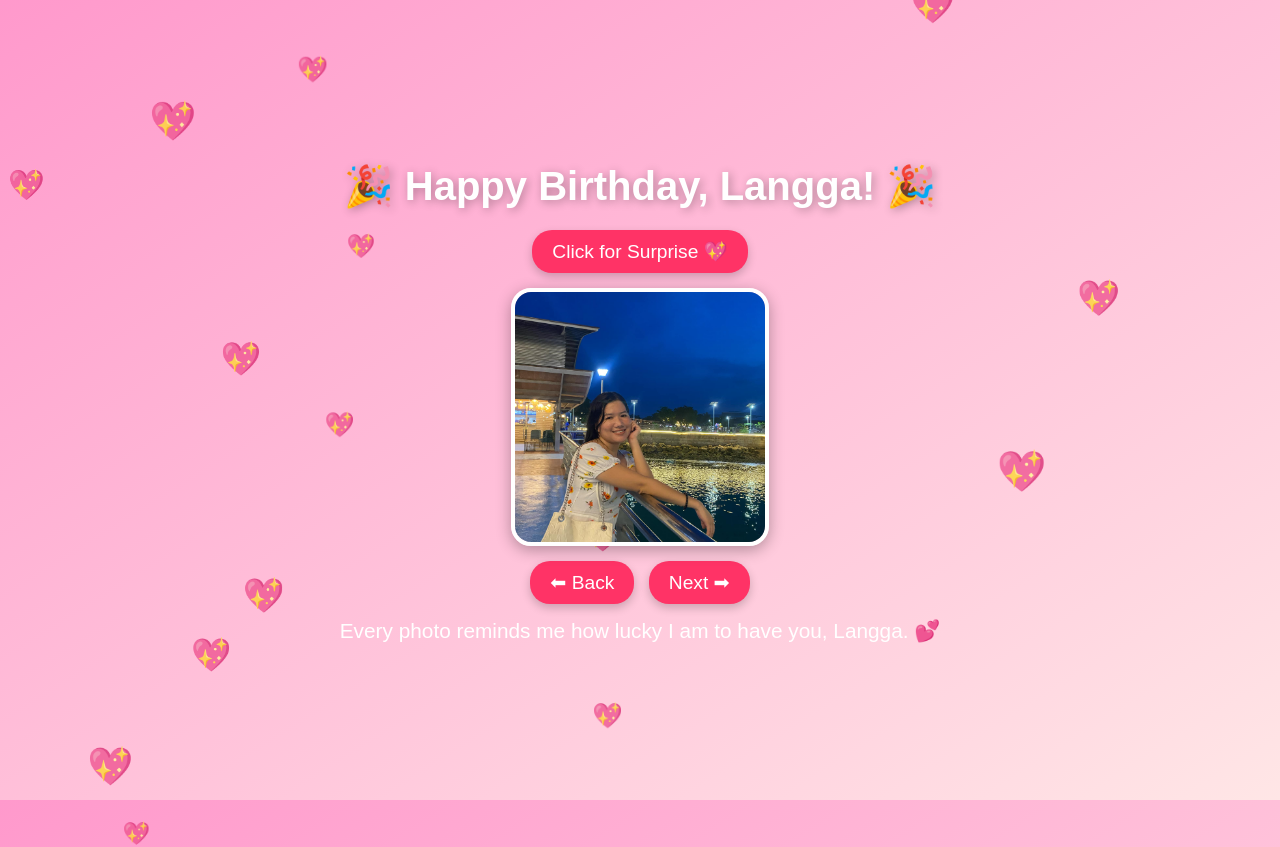
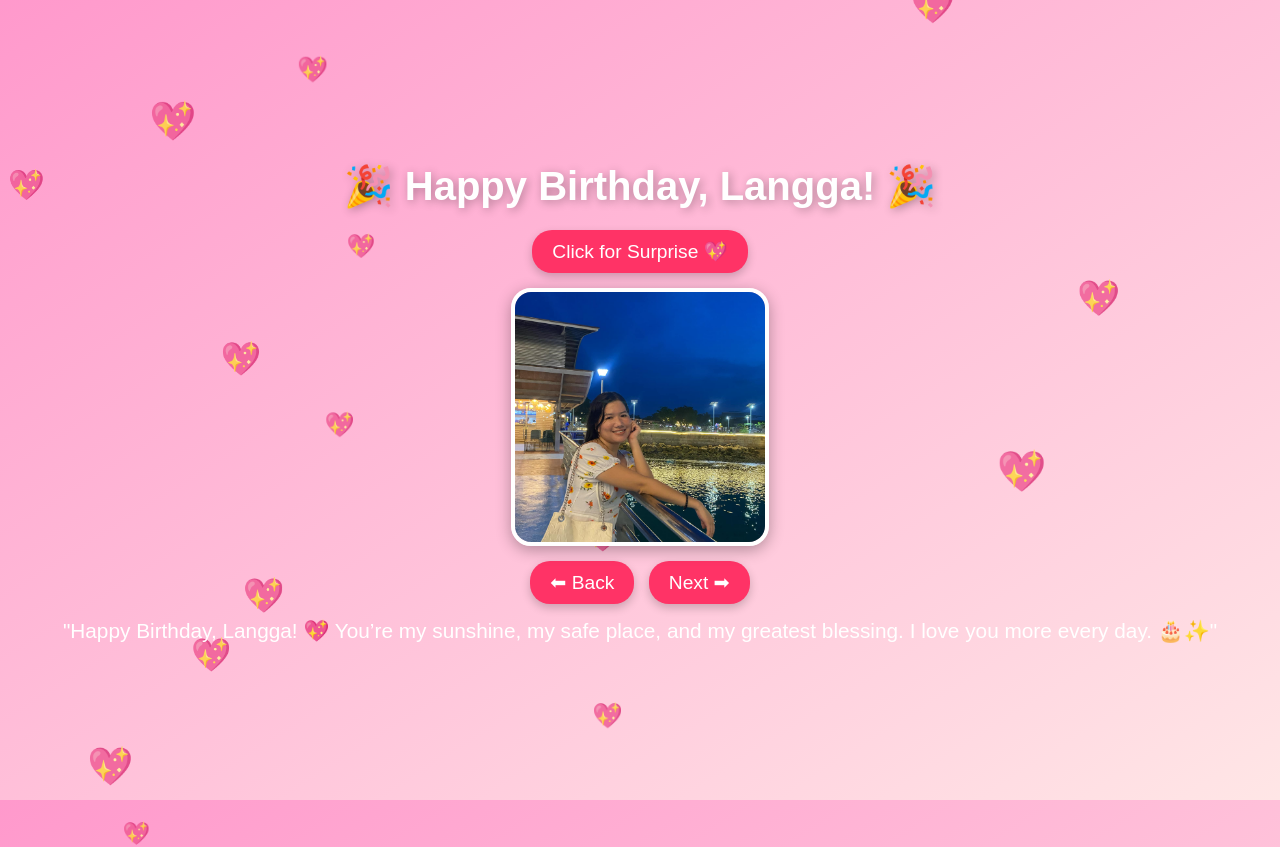
Before and after one commit to JohnnyChinz/langga-birthday, a plain HTML site: page index.html in a window 1280 px wide. Both pictures are taken after a click on the button "Click for Surprise 💖". Drawn offline with Linux system fonts and the light colour scheme.

Commit message:
Add files via upload

```diff
--- a/index.html
+++ b/index.html
@@ -73,6 +73,7 @@
   </style>
 </head>
 <body>
+
   <h1>🎉 Happy Birthday, Langga! 🎉</h1>
   <button onclick="startSurprise()">Click for Surprise 💖</button>
 
@@ -86,8 +87,8 @@
   </div>
 
   <!-- Message -->
-  <p id="message">Every photo reminds me how lucky I am to have you, Langga. 💕</p>
-
+  <p id="message">"Happy Birthday, Langga! 💖 You’re my sunshine, my safe place, and my greatest blessing. I love you more every day. 🎂✨"</p>
+<audio id="bg-music" src="Birthdaysong.mp3" loop></audio>
   <script>
     // Floating hearts
     function createHeart() {
@@ -110,6 +111,10 @@
       document.getElementById('photo').src = photos[currentIndex];
       document.getElementById('gallery-controls').style.display = 'block';
       document.getElementById('message').style.display = 'block';
+      const music = document.getElementById('bg-music');
+      music.play().catch(() => {
+        alert('Please tap the screen again to start the music 🎶');
+      });
       alert('Happy Birthday, Langga! 💖 Here are some memories for you.');
     }
 
@@ -124,4 +129,6 @@
     }
   </script>
 </body>
+
+
 </html>
```
